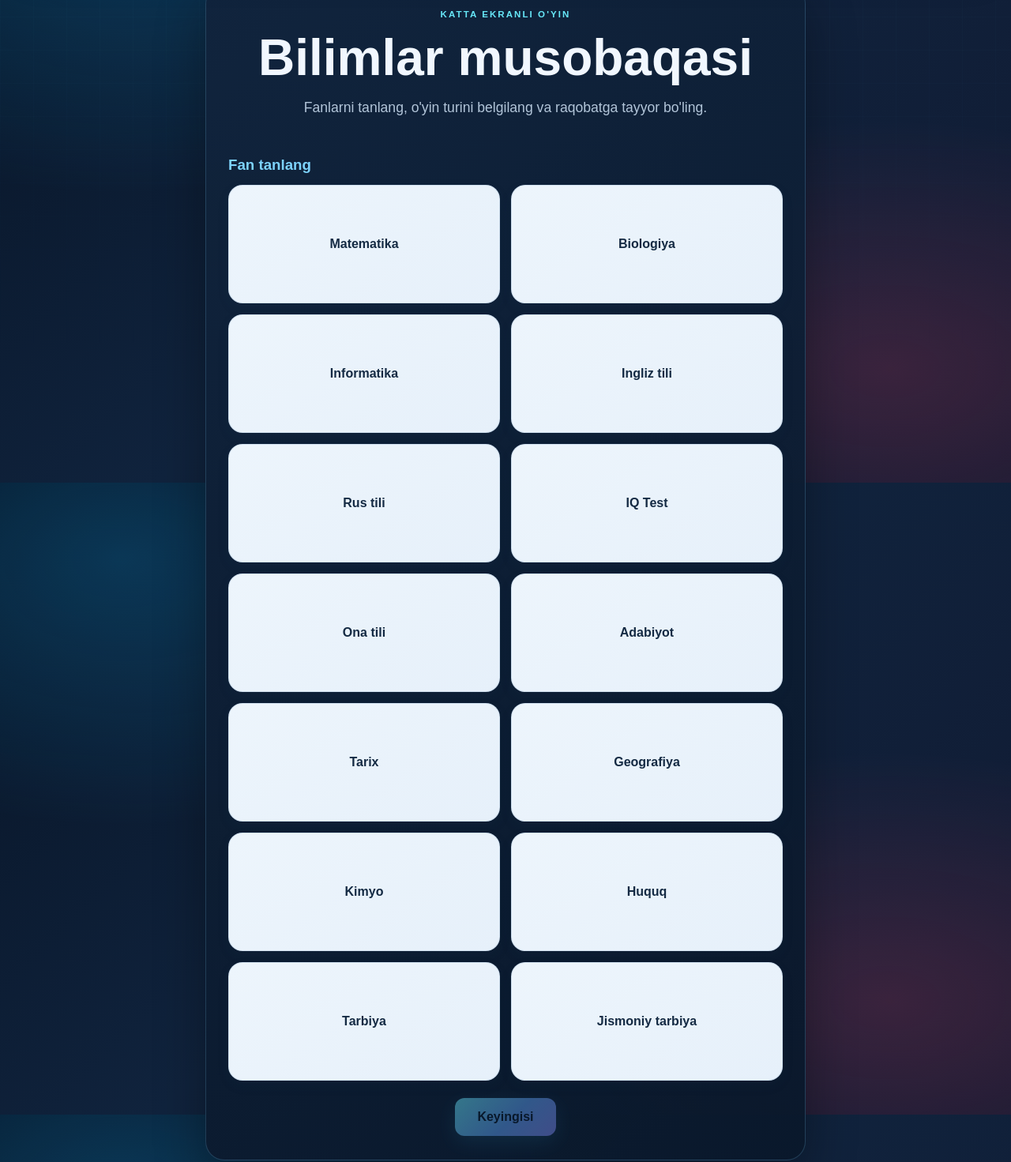
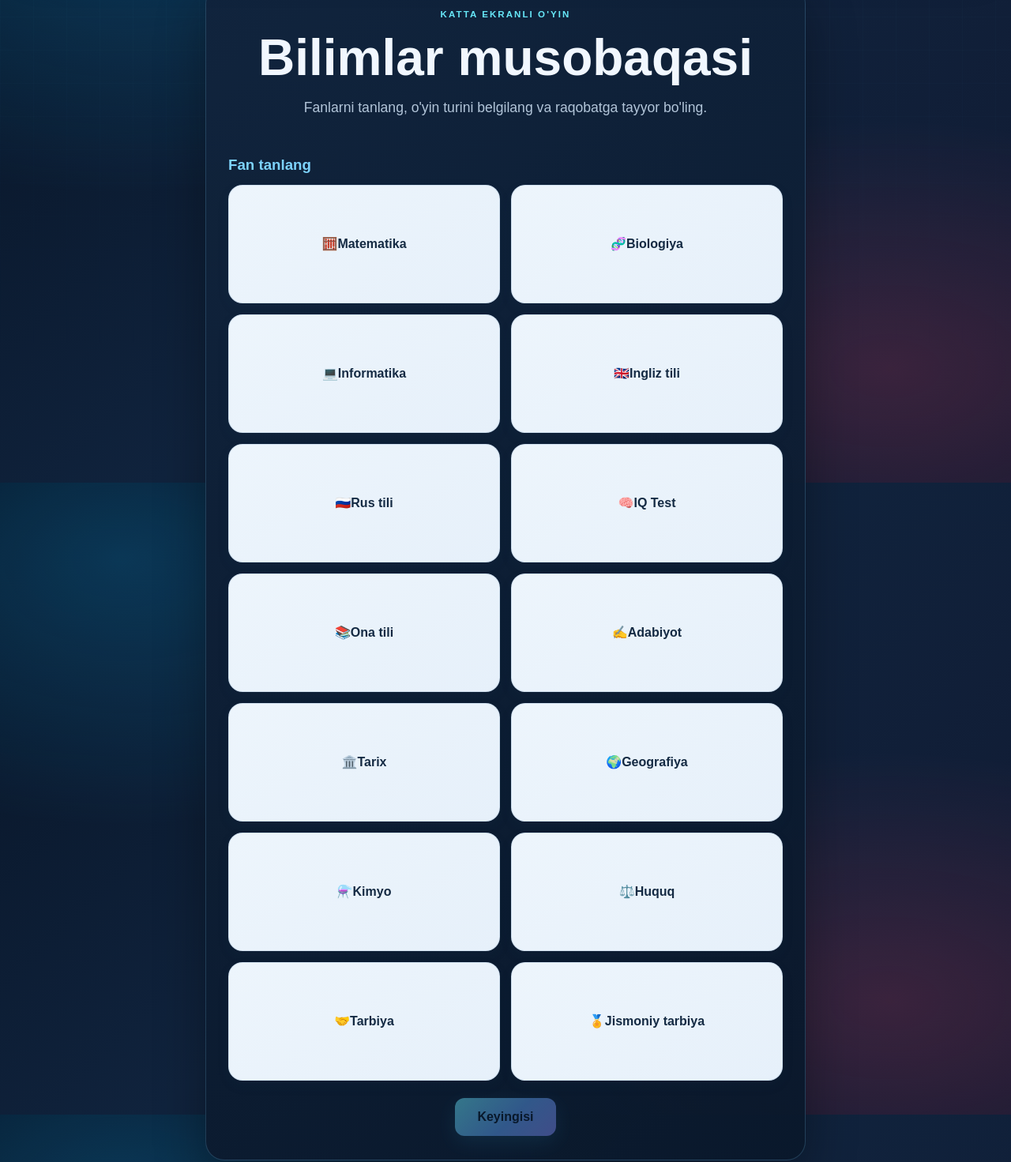
Before and after one commit to shaxriyornormurodov85-spec/Quvnoq-Testlar, a plain HTML site: page index.html in a window 1280 px wide. Shown: the part 189-1660 px from the top of the page at 79% size. Drawn offline with Linux system fonts and the light colour scheme; a script that the page names is missing.

Commit message:
Add subject stickers above subject names

```diff
--- a/index.html
+++ b/index.html
@@ -22,20 +22,20 @@
             <div class="section-block">
               <h3>Fan tanlang</h3>
               <div class="choice-grid" id="subjectGrid">
-                <button class="choice-btn" data-subject="matematika">Matematika</button>
-                <button class="choice-btn" data-subject="biologiya">Biologiya</button>
-                <button class="choice-btn" data-subject="informatika">Informatika</button>
-                <button class="choice-btn" data-subject="english">Ingliz tili</button>
-                <button class="choice-btn" data-subject="russian">Rus tili</button>
-                <button class="choice-btn" data-subject="iq">IQ Test</button>
-                <button class="choice-btn" data-subject="ona_tili">Ona tili</button>
-                <button class="choice-btn" data-subject="adabiyot">Adabiyot</button>
-                <button class="choice-btn" data-subject="tarix">Tarix</button>
-                <button class="choice-btn" data-subject="geografiya">Geografiya</button>
-                <button class="choice-btn" data-subject="kimyo">Kimyo</button>
-                <button class="choice-btn" data-subject="huquq">Huquq</button>
-                <button class="choice-btn" data-subject="tarbiya">Tarbiya</button>
-                <button class="choice-btn" data-subject="jismoniy">Jismoniy tarbiya</button>
+                <button class="choice-btn subject-choice" data-subject="matematika"><span class="subject-sticker" aria-hidden="true">🧮</span><span>Matematika</span></button>
+                <button class="choice-btn subject-choice" data-subject="biologiya"><span class="subject-sticker" aria-hidden="true">🧬</span><span>Biologiya</span></button>
+                <button class="choice-btn subject-choice" data-subject="informatika"><span class="subject-sticker" aria-hidden="true">💻</span><span>Informatika</span></button>
+                <button class="choice-btn subject-choice" data-subject="english"><span class="subject-sticker" aria-hidden="true">🇬🇧</span><span>Ingliz tili</span></button>
+                <button class="choice-btn subject-choice" data-subject="russian"><span class="subject-sticker" aria-hidden="true">🇷🇺</span><span>Rus tili</span></button>
+                <button class="choice-btn subject-choice" data-subject="iq"><span class="subject-sticker" aria-hidden="true">🧠</span><span>IQ Test</span></button>
+                <button class="choice-btn subject-choice" data-subject="ona_tili"><span class="subject-sticker" aria-hidden="true">📚</span><span>Ona tili</span></button>
+                <button class="choice-btn subject-choice" data-subject="adabiyot"><span class="subject-sticker" aria-hidden="true">✍️</span><span>Adabiyot</span></button>
+                <button class="choice-btn subject-choice" data-subject="tarix"><span class="subject-sticker" aria-hidden="true">🏛️</span><span>Tarix</span></button>
+                <button class="choice-btn subject-choice" data-subject="geografiya"><span class="subject-sticker" aria-hidden="true">🌍</span><span>Geografiya</span></button>
+                <button class="choice-btn subject-choice" data-subject="kimyo"><span class="subject-sticker" aria-hidden="true">⚗️</span><span>Kimyo</span></button>
+                <button class="choice-btn subject-choice" data-subject="huquq"><span class="subject-sticker" aria-hidden="true">⚖️</span><span>Huquq</span></button>
+                <button class="choice-btn subject-choice" data-subject="tarbiya"><span class="subject-sticker" aria-hidden="true">🤝</span><span>Tarbiya</span></button>
+                <button class="choice-btn subject-choice" data-subject="jismoniy"><span class="subject-sticker" aria-hidden="true">🏅</span><span>Jismoniy tarbiya</span></button>
               </div>
             </div>
             <div class="action-row">
```
